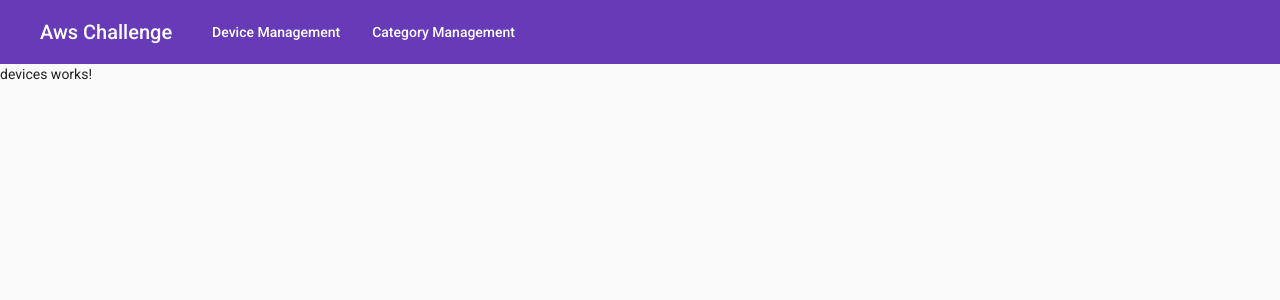
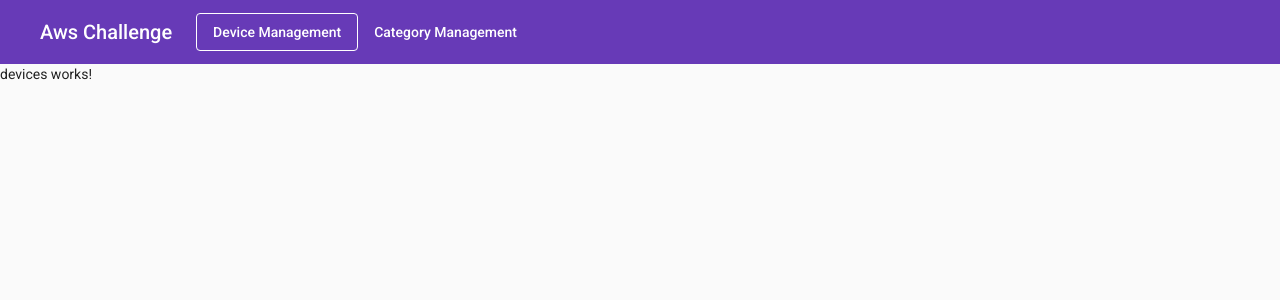
Before and after one commit to JonathasNascimento/aws-challenge-frontend, an Angular app: page /devices in a window 1280 px wide. Shown: the top 300 px of the page. Built offline with nearby package versions, Linux system fonts and the light colour scheme.

Commit message:
css for active link

```diff
--- a/src/app/app.component.css
+++ b/src/app/app.component.css
@@ -1,3 +1,7 @@
 .toolbar-title {
   padding: 0 24px;
 }
+
+.active-link {
+  border: solid 1px;
+}
--- a/src/app/app.component.html
+++ b/src/app/app.component.html
@@ -1,9 +1,9 @@
 <mat-toolbar color="primary">
   <span class="toolbar-title">Aws Challenge</span>
-  <a mat-button title="Device Management" [routerLink]="['/devices']">
+  <a mat-button title="Device Management" [routerLink]="['/devices']" routerLinkActive="active-link">
     Device Management
   </a>
-  <a mat-button title="Category Management" [routerLink]="['/categories']">
+  <a mat-button title="Category Management" [routerLink]="['/categories']" routerLinkActive="active-link">
     Category Management
   </a>
 </mat-toolbar>
```
